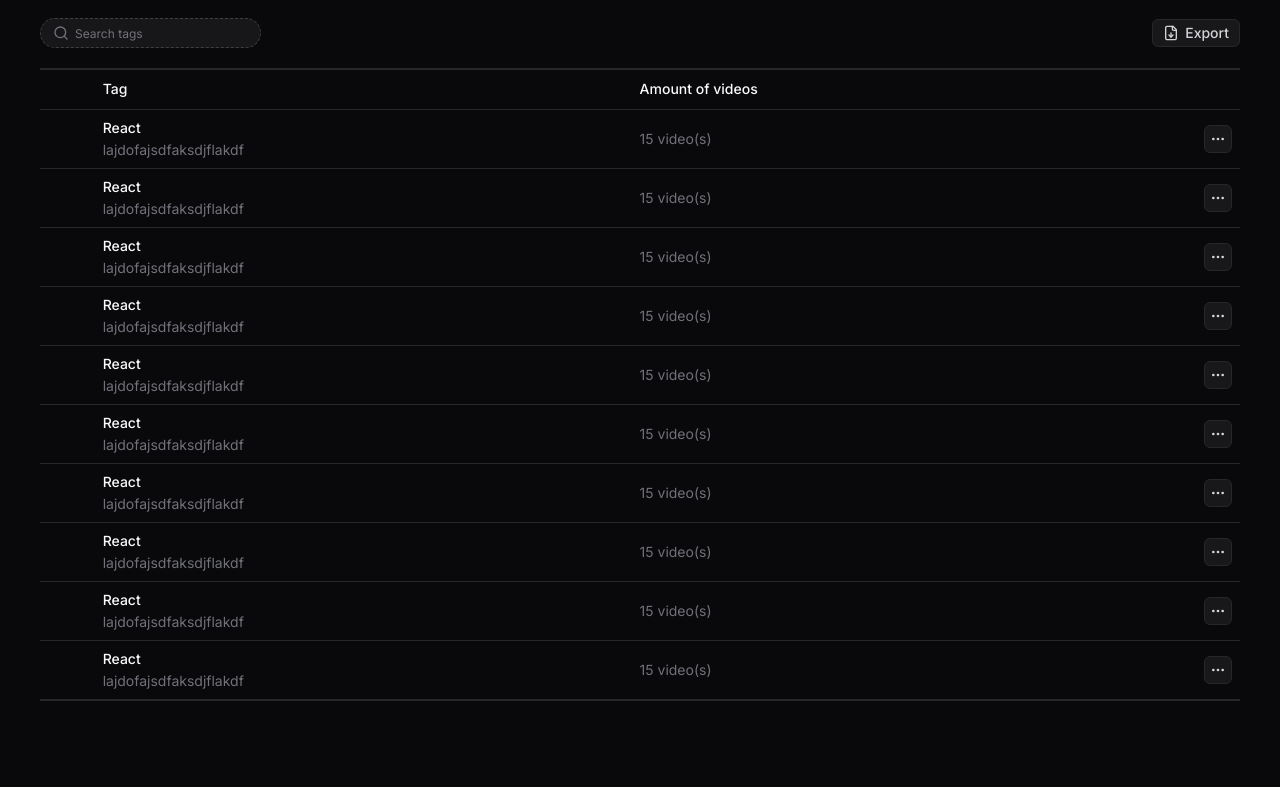
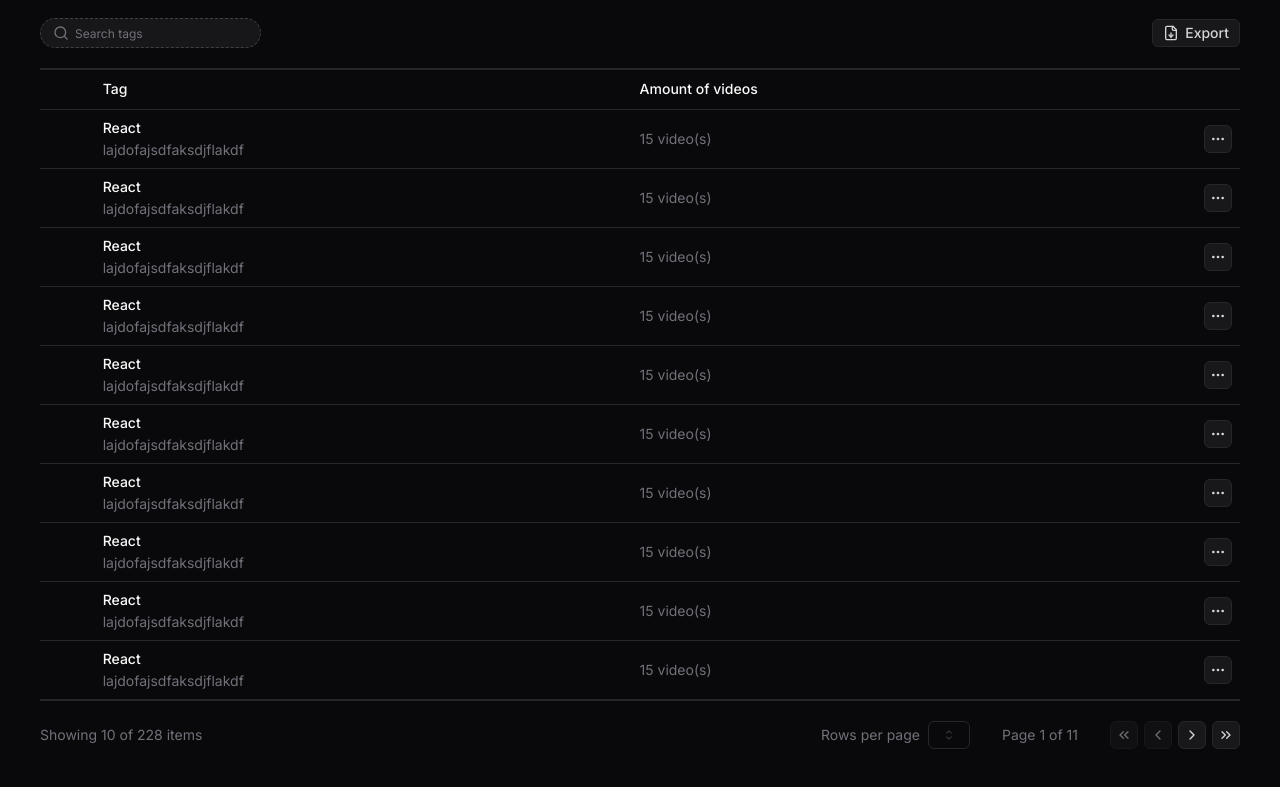
Before and after one commit to adrianmouzinho/react-na-pratica, a React (Vite) app in the folder app/: page / in a window 1280 px wide. Shown: the part 469-1256 px from the top of the page. Before the commit the page ends 1210 px from the top, so only its background shows below. Built offline with nearby package versions, Linux system fonts and the light colour scheme.

Commit message:
feat: add pagination

```diff
--- a/app/src/app.tsx
+++ b/app/src/app.tsx
@@ -12,6 +12,7 @@
 } from '@/components/ui/table'
 import { Header } from '@/components/header'
 import { Tabs } from '@/components/tabs'
+import { Pagination } from '@/components/pagination'
 
 export function App() {
   return (
@@ -74,6 +75,8 @@
             })}
           </TableBody>
         </Table>
+
+        <Pagination />
       </main>
     </div>
   )
--- /dev/null
+++ b/app/src/components/pagination.tsx
@@ -0,0 +1,56 @@
+import {
+  ChevronLeft,
+  ChevronRight,
+  ChevronsLeft,
+  ChevronsRight,
+} from 'lucide-react'
+
+import { Button } from '@/components/ui/button'
+import {
+  Select,
+  SelectContent,
+  SelectItem,
+  SelectTrigger,
+} from '@/components/ui/select'
+
+export function Pagination() {
+  return (
+    <div className="flex text-sm items-center justify-between text-zinc-500">
+      <span>Showing 10 of 228 items</span>
+      <div className="flex items-center gap-8">
+        <div className="flex items-center gap-2">
+          <span>Rows per page</span>
+
+          <Select defaultValue="10">
+            <SelectTrigger aria-label="Page" />
+            <SelectContent>
+              <SelectItem value="10">10</SelectItem>
+              <SelectItem value="20">20</SelectItem>
+              <SelectItem value="50">50</SelectItem>
+            </SelectContent>
+          </Select>
+        </div>
+
+        <span>Page 1 of 11</span>
+        <div className="space-x-1.5">
+          <Button variant="secondary" size="icon" disabled>
+            <ChevronsLeft className="size-4" />
+            <span className="sr-only">First page</span>
+          </Button>
+          <Button variant="secondary" size="icon" disabled>
+            <ChevronLeft className="size-4" />
+            <span className="sr-only">Previous page</span>
+          </Button>
+          <Button variant="secondary" size="icon">
+            <ChevronRight className="size-4" />
+            <span className="sr-only">Next page</span>
+          </Button>
+          <Button variant="secondary" size="icon">
+            <ChevronsRight className="size-4" />
+            <span className="sr-only">Last page</span>
+          </Button>
+        </div>
+      </div>
+    </div>
+  )
+}
--- a/app/src/components/ui/select.tsx
+++ b/app/src/components/ui/select.tsx
@@ -22,7 +22,7 @@
   <SelectPrimitive.Trigger
     ref={ref}
     className={cn(
-      'flex h-9 w-full items-center justify-between whitespace-nowrap rounded-md border border-input bg-transparent px-3 py-2 text-sm shadow-sm ring-offset-background placeholder:text-muted-foreground focus:outline-none focus:ring-1 focus:ring-ring disabled:cursor-not-allowed disabled:opacity-50 [&>span]:line-clamp-1',
+      'flex h-7 items-center justify-between whitespace-nowrap rounded-md border border-input bg-transparent px-3 py-2 text-sm shadow-sm ring-offset-background placeholder:text-muted-foreground focus:outline-none focus:ring-1 focus:ring-ring disabled:cursor-not-allowed disabled:opacity-50 [&>span]:line-clamp-1',
       className,
     )}
     {...props}
```
